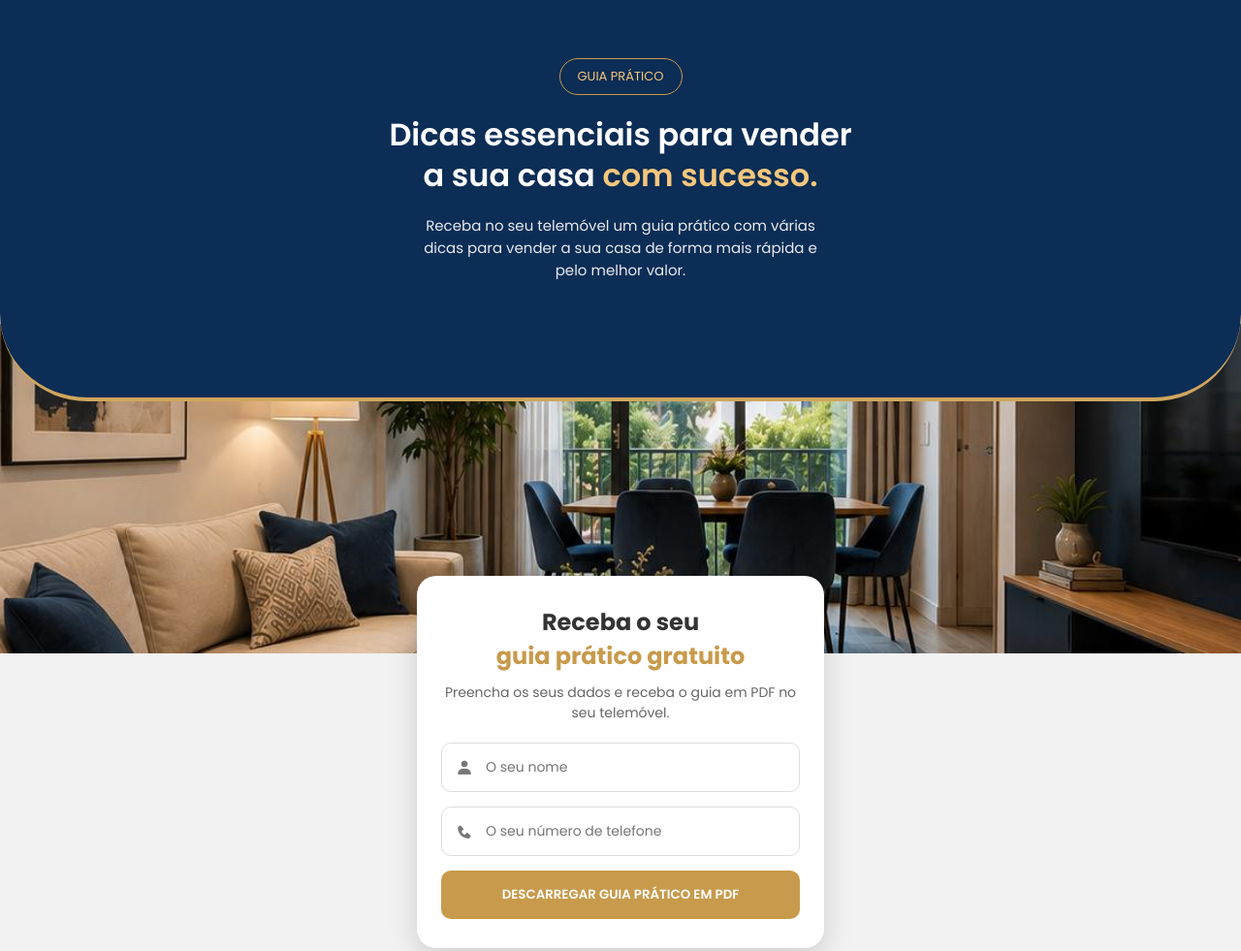
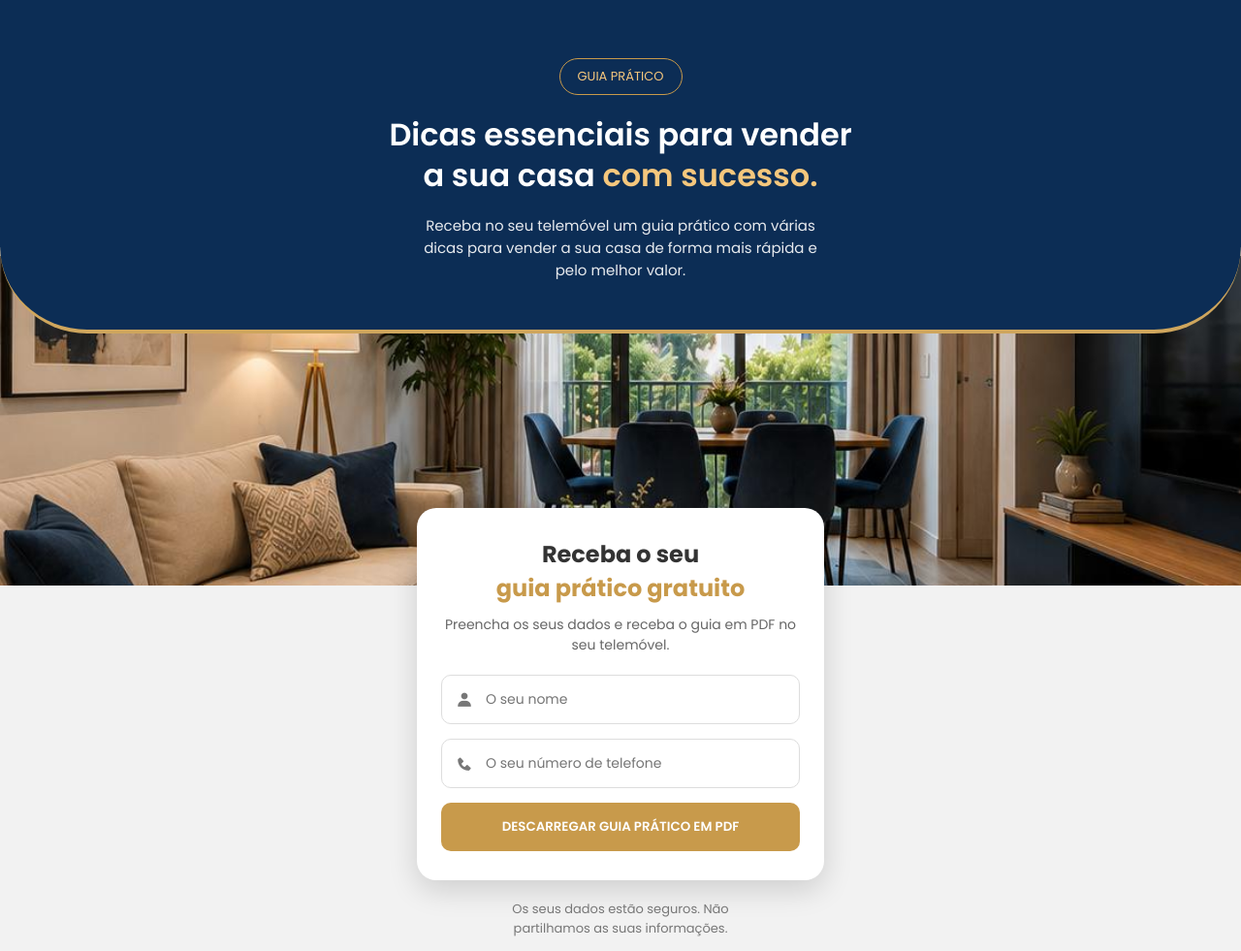
Before and after one commit to barbaragbarros/SiteBeaeMachadoRemax, a plain HTML site: page index.html in a window 1280 px wide. Shown: the top 981 px of the page at 97% size. Drawn offline with nearby package versions, Linux system fonts and the light colour scheme.

Commit message:
Bea e Machado 1.5

```diff
--- a/style.css
+++ b/style.css
@@ -16,7 +16,7 @@ color:#333; /* define a cor padrão do texto */
 background:#0c2d55; /* cor de fundo azul escuro */
 color:white; /* cor do texto dentro do topo */
 text-align:center; /* centraliza os textos */
-padding:60px 20px 120px 20px; /* espaçamento interno: topo, lados, baixo */
+padding:60px 20px 50px 20px; /* espaçamento interno: topo, lados, baixo */
 border-bottom-left-radius:90px; /* arredonda a parte inferior esquerda */
 border-bottom-right-radius:90px; /* arredonda a parte inferior direita */
 border-bottom:4px solid #cfa65d; /* linha dourada curva */
```
